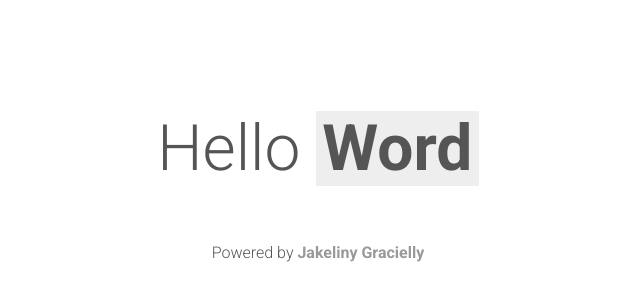
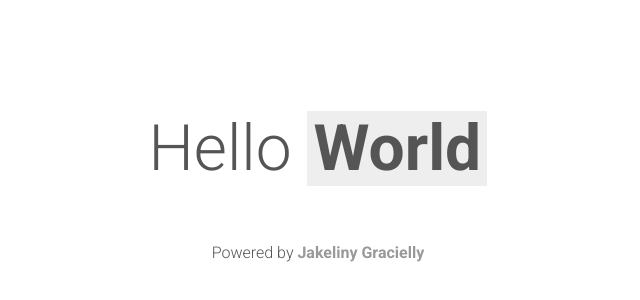
Before and after one commit to jakeliny/21-dias-de-codigo-rocketseat, a plain HTML site: page Desafio-2/index.html in a window 1280 px wide. Shown: the part 226-526 px from the top of the page, without its empty margins (322-962 px from the left). Drawn offline with nearby package versions, Linux system fonts and the light colour scheme.

Commit message:
readme update and typo fix on desafio 2

```diff
--- a/Desafio-2/index.html
+++ b/Desafio-2/index.html
@@ -17,7 +17,7 @@
 </head>
 
 <body>
-  <h1>Hello <strong>Word</strong></h1>
+  <h1>Hello <strong>World</strong></h1>
   <p>Powered by <a href="https://jakeliny.com.br">Jakeliny Gracielly</a></p>
 </body>
 
```
Also changed, not shown: README.md.
